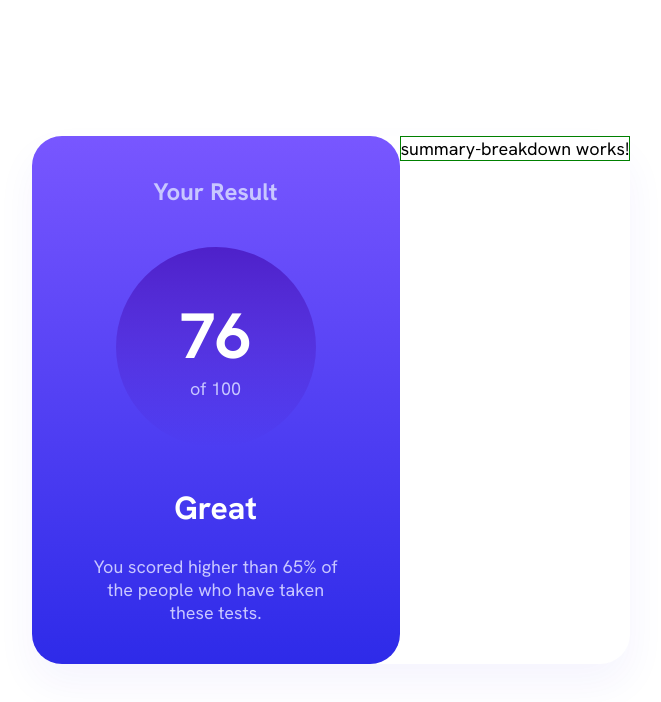
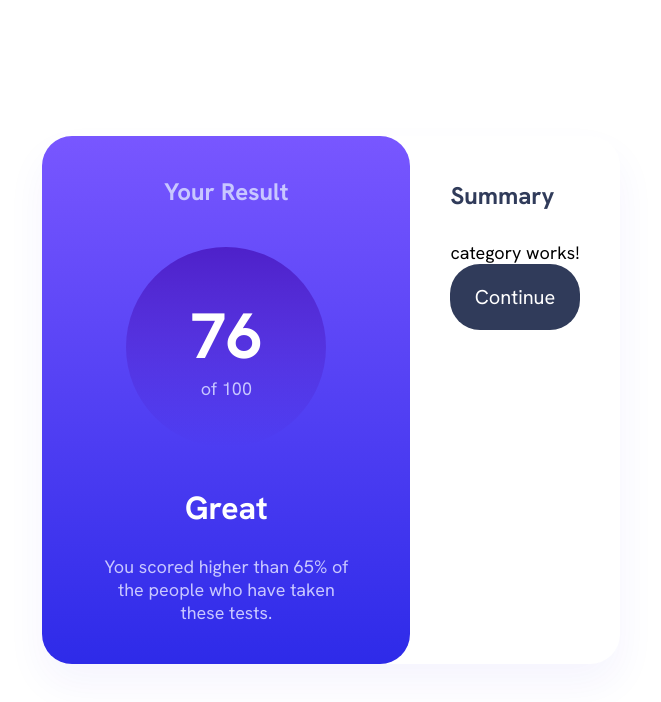
Before and after one commit to outHereSam/results-summary-component, an Angular app: page / in a window 1280 px wide. Shown: the top 702 px of the page, without its empty margins (309-970 px from the left). Built offline with nearby package versions, Linux system fonts and the light colour scheme.

Commit message:
Sets up a service for the result categories

```diff
--- /dev/null
+++ b/src/ICategory.ts
@@ -0,0 +1,5 @@
+export interface Category {
+  category: string;
+  score: number;
+  icon: string;
+}
--- a/src/app/components/summary-breakdown/summary-breakdown.component.css
+++ b/src/app/components/summary-breakdown/summary-breakdown.component.css
@@ -1,3 +1,19 @@
 .container {
-  border: solid 1px green;
+  padding: 44px 40px;
 }
+
+h3.title {
+  font-size: 24px;
+  color: var(--dark-gray-blue);
+  margin: 0 0 30px 0;
+}
+
+button.continue {
+  font-size: 20px;
+  color: var(--white);
+  border: none;
+  width: 100%;
+  padding: 20px 0;
+  background-color: var(--dark-gray-blue);
+  border-radius: 30px;
+}
--- a/src/app/components/summary-breakdown/summary-breakdown.component.html
+++ b/src/app/components/summary-breakdown/summary-breakdown.component.html
@@ -1,3 +1,9 @@
 <div class="container">
-  <p>summary-breakdown works!</p>
+  <h3 class="title">Summary</h3>
+
+  <div class="categories">
+    <app-category />
+  </div>
+
+  <button class="continue">Continue</button>
 </div>
--- a/src/app/components/summary-breakdown/summary-breakdown.component.ts
+++ b/src/app/components/summary-breakdown/summary-breakdown.component.ts
@@ -1,12 +1,20 @@
-import { Component } from '@angular/core';
+import { Component, inject } from '@angular/core';
+import { CategoryComponent } from '../category/category.component';
+import { CategoryService } from '../../services/category.service';
+import { Category } from '../../../ICategory';
 
 @Component({
   selector: 'app-summary-breakdown',
   standalone: true,
-  imports: [],
+  imports: [CategoryComponent],
   templateUrl: './summary-breakdown.component.html',
-  styleUrl: './summary-breakdown.component.css'
+  styleUrl: './summary-breakdown.component.css',
 })
 export class SummaryBreakdownComponent {
+  categories: Category[] = [];
+  categoryService: CategoryService = inject(CategoryService);
 
+  constructor() {
+    this.categories = this.categoryService.getAllCategories();
+  }
 }
--- /dev/null
+++ b/src/app/services/category.service.ts
@@ -0,0 +1,15 @@
+import { Injectable } from '@angular/core';
+import { Category } from '../../ICategory';
+
+@Injectable({
+  providedIn: 'root',
+})
+export class CategoryService {
+  protected categories: Category[] = [];
+
+  constructor() {}
+
+  getAllCategories(): Category[] {
+    return this.categories;
+  }
+}
--- a/src/styles.css
+++ b/src/styles.css
@@ -22,10 +22,14 @@
   --dark-gray-blue: hsl(224, 30%, 27%);
 }
 
-body {
+body,
+button {
   font-family: "Hanken Grotesk", sans-serif;
   font-optical-sizing: auto;
   font-style: normal;
+}
+
+body {
   font-size: 18px;
   height: 100vh;
 }
```
Also changed, not shown: 1 other file (tests, documents, lock files or other folders).
